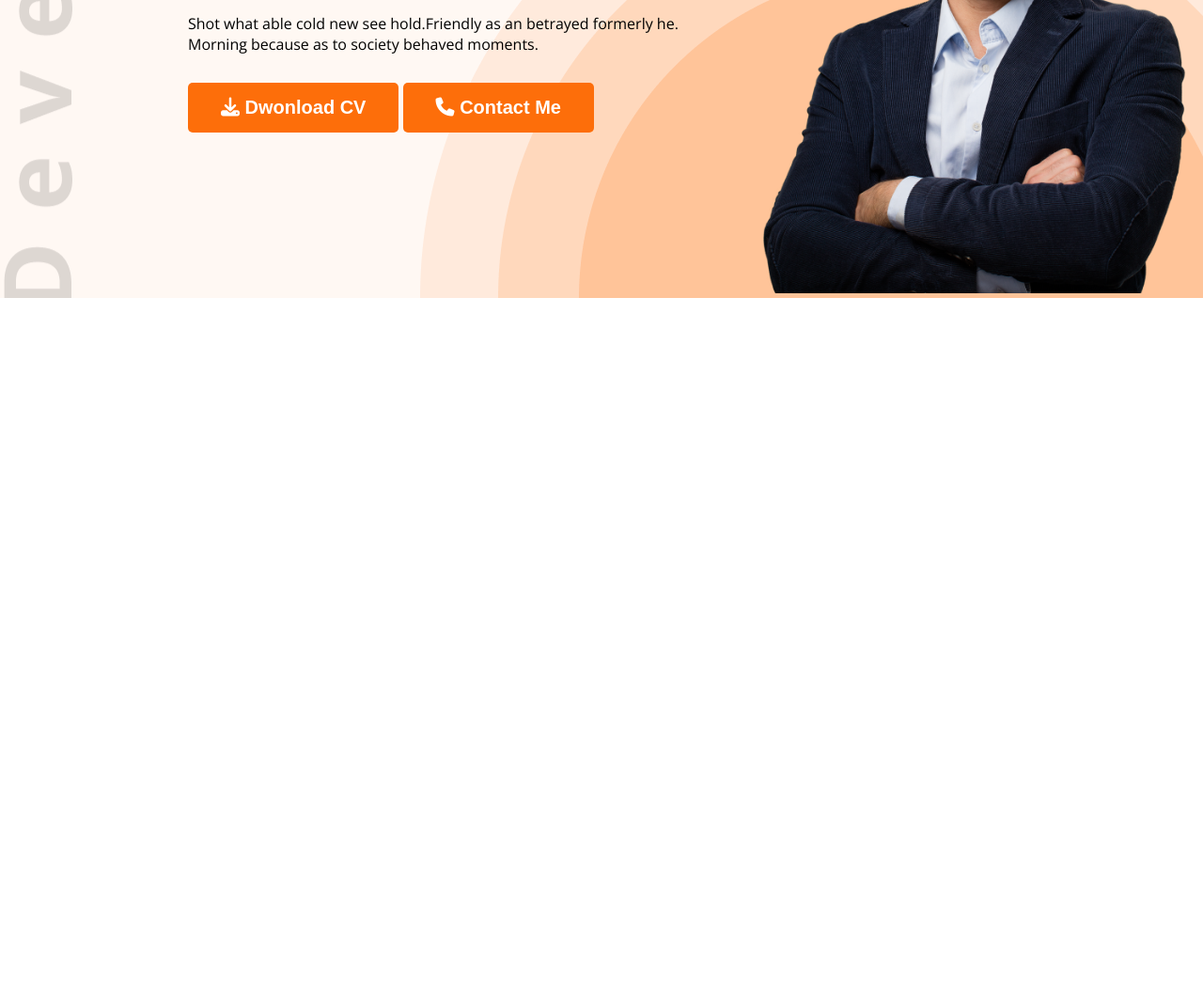
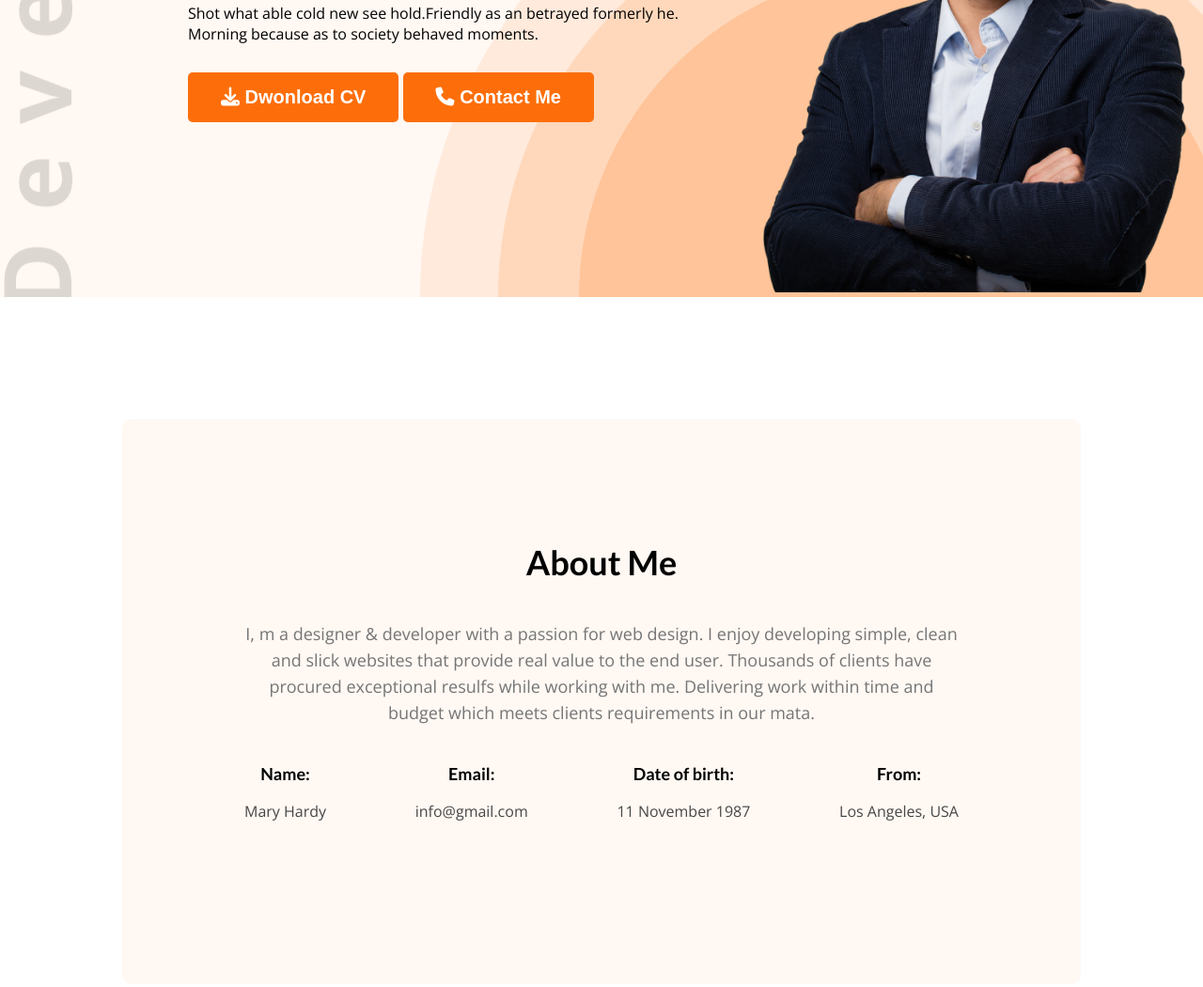
Before and after one commit to mdmamun6/Developer-Portfolio, a plain HTML site: page index.html in a window 1280 px wide. Shown: the part 441-1491 px from the top of the page at 94% size. Before the commit the page ends 800 px from the top, so only its background shows below. Drawn offline with nearby package versions, Linux system fonts and the light colour scheme.

Commit message:
add all files

```diff
--- a/index.html
+++ b/index.html
@@ -11,6 +11,7 @@
     <title>Web Developer Portfolio</title>
 </head>
 <body>
+    <!-- Section Start Header -->
     <header class="header">
         <div class="container">
             <div class="row">
@@ -35,13 +36,15 @@
                     </div>
                 </div>
             </div>
+            <!-- Section End Header -->
+            <!-- section Start Banner -->
             <div class="banner">
                 <div class="row">
                     <div class="col-6">
                         <div class="banner-content">
                             <h3>Hi, I am</h3>
                             <h2>Mary Hardy</h2>
-                            <p>Shot what able cold new see hold.Friendly as an betrayed formerly he. Morning because as to society behaved moments.</p>
+                            <p>Shot what able cold new see hold.Friendly as an betrayed formerly he.<br> Morning because as to society behaved moments.</p>
                             <div class="dubble-btn">
                                 <button onclick="#" class="btn-primary"><i class="fa-solid fa-download"></i> Dwonload CV</button>
                                 <button onclick="#" class="btn-primary"><i class="fa-solid fa-phone"></i> Contact Me</button>
@@ -55,5 +58,35 @@
             </div>
         </div>
     </header>
+    <!-- Section End Banner -->
+    <!-- Section Start About Me -->
+
+    <div class="about-me">
+        <div class="about-content">
+            <h2 class="section-title">About Me</h2>
+            <p> I, m a designer & developer with a passion for web design. I enjoy developing simple, clean and slick websites that provide real value to the end user. Thousands of clients have procured exceptional resulfs while working with me. Delivering work within time and budget which meets clients requirements in our mata. </p>
+            <div class="about-info-div">
+                <div class="about-info">
+                    <h4>Name:</h4>
+                    <p>Mary Hardy </p>
+                </div>
+                <div class="about-info">
+                    <h4>Email:</h4>
+                    <p>info@gmail.com</p>
+                </div>
+                <div class="about-info">
+                    <h4>Date of birth:</h4>
+                    <p>11 November 1987</p>
+                </div>
+                <div class="about-info">
+                    <h4>From:</h4>
+                    <p>Los Angeles, USA</p>
+                </div>
+            </div>
+        </div>
+    </div>
+
+    <!-- Section End About Me -->
+
 </body>
 </html>
--- a/style/style.css
+++ b/style/style.css
@@ -8,7 +8,7 @@ body{
     overflow-x: hidden;
 }
 h1,h2,h3,h4,h5,h6{
-    font-size: 45px;
+    font-size: 36px;
     font-weight: 700;
     font-family: 'Lato', sans-serif;
 }
@@ -16,13 +16,6 @@ p{
     font-size: 16px;
     font-weight: 400;
     font-family: 'Open Sans', sans-serif;
-}
-.header{
-    background-color: #FFF8F3;
-    background-image: url('../img/header_bg.png'), url('../img/developer.png');
-    background-repeat: no-repeat;
-    background-position: bottom right, top left;
-    /* background-size: auto; */
 }
 .container{
     width: 1140px;
@@ -36,6 +29,27 @@ p{
 }
 .col-6{
     width: 50%;
+}
+.btn-primary{
+    color: #fff;
+    background: #FD6E0A;
+    font-size: 20px;
+    font-weight: 700;
+    border: none;
+    border-radius: 5px;
+    padding: 15px 35px;
+    cursor: pointer;
+}
+.section-title{
+    text-align: center;
+}
+/* Banner Start */
+.header{
+    background-color: #FFF8F3;
+    background-image: url('../img/header_bg.png'), url('../img/developer.png');
+    background-repeat: no-repeat;
+    background-position: bottom right, top left;
+    /* background-size: auto; */
 }
 .logo{
     color: #181818;
@@ -57,15 +71,6 @@ nav li{
 li a{
     text-decoration: none;
     color: #474747;
-}
-.btn-primary{
-    color: #fff;
-    background: #FD6E0A;
-    font-size: 20px;
-    font-weight: 700;
-    border: none;
-    border-radius: 5px;
-    padding: 15px 35px;
 }
 .banner{
     padding-top: 80px;
@@ -89,3 +94,38 @@ li a{
     width: 500px;
     padding-bottom: 0px;
 }
+/* Banner End */
+
+/* About Me Start */
+.about-me{
+    margin: 130px;
+}
+.about-content{
+    padding: 130px;
+    background: #FFF8F3;
+    border-radius: 10px;
+    justify-content: center;
+}
+.about-content p{
+    color: #757575;
+    text-align: center;
+    font-size: 18px;
+    line-height: 28px;
+    padding: 40px 0px;
+}
+.about-info-div{
+    display: flex;
+    justify-content: space-between;
+}
+.about-info{
+    text-align: center;
+}
+.about-info h4{
+    font-size: 18px;
+}
+.about-info p{
+    color: #474747;
+    font-size: 16px;
+    margin-top: -25px;
+}
+/* Section End About Me */
```
